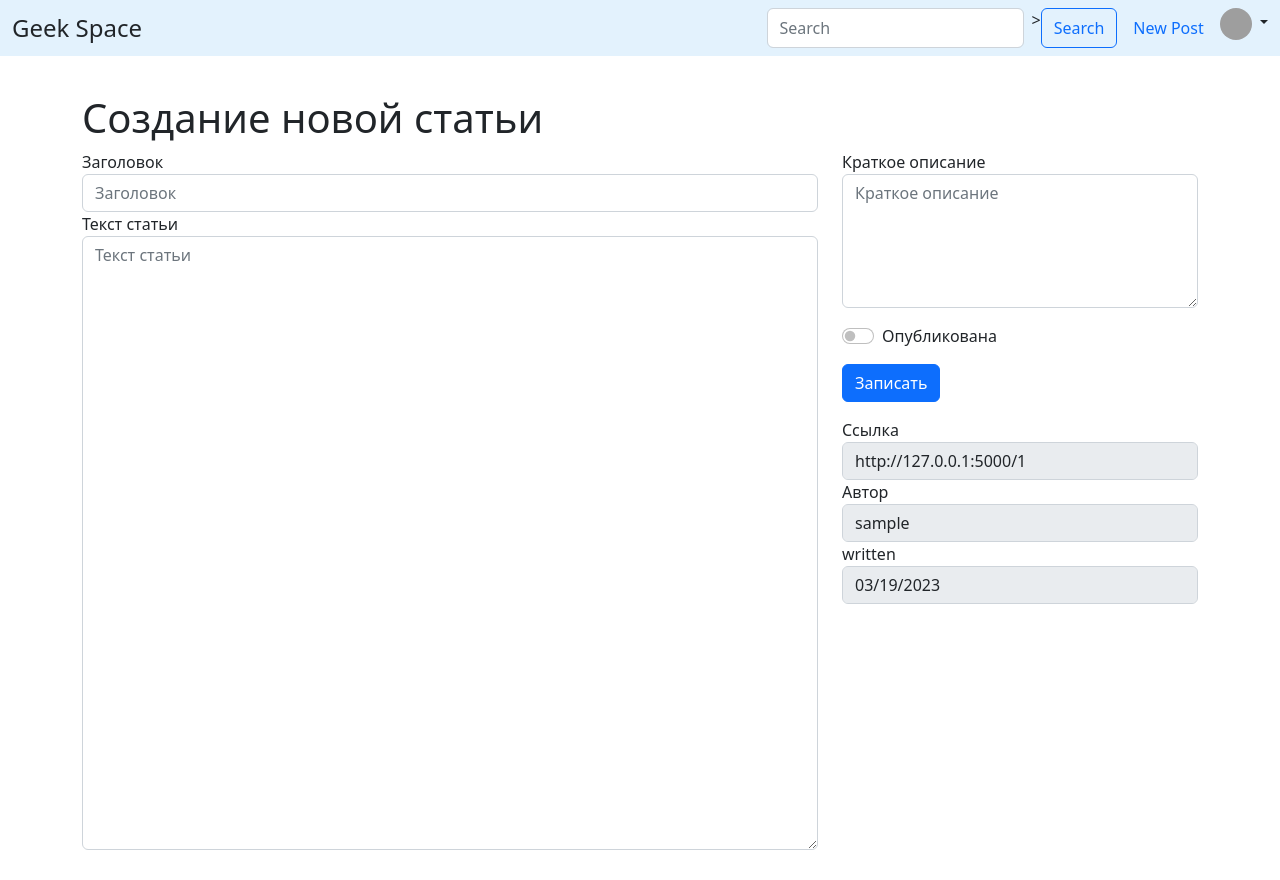
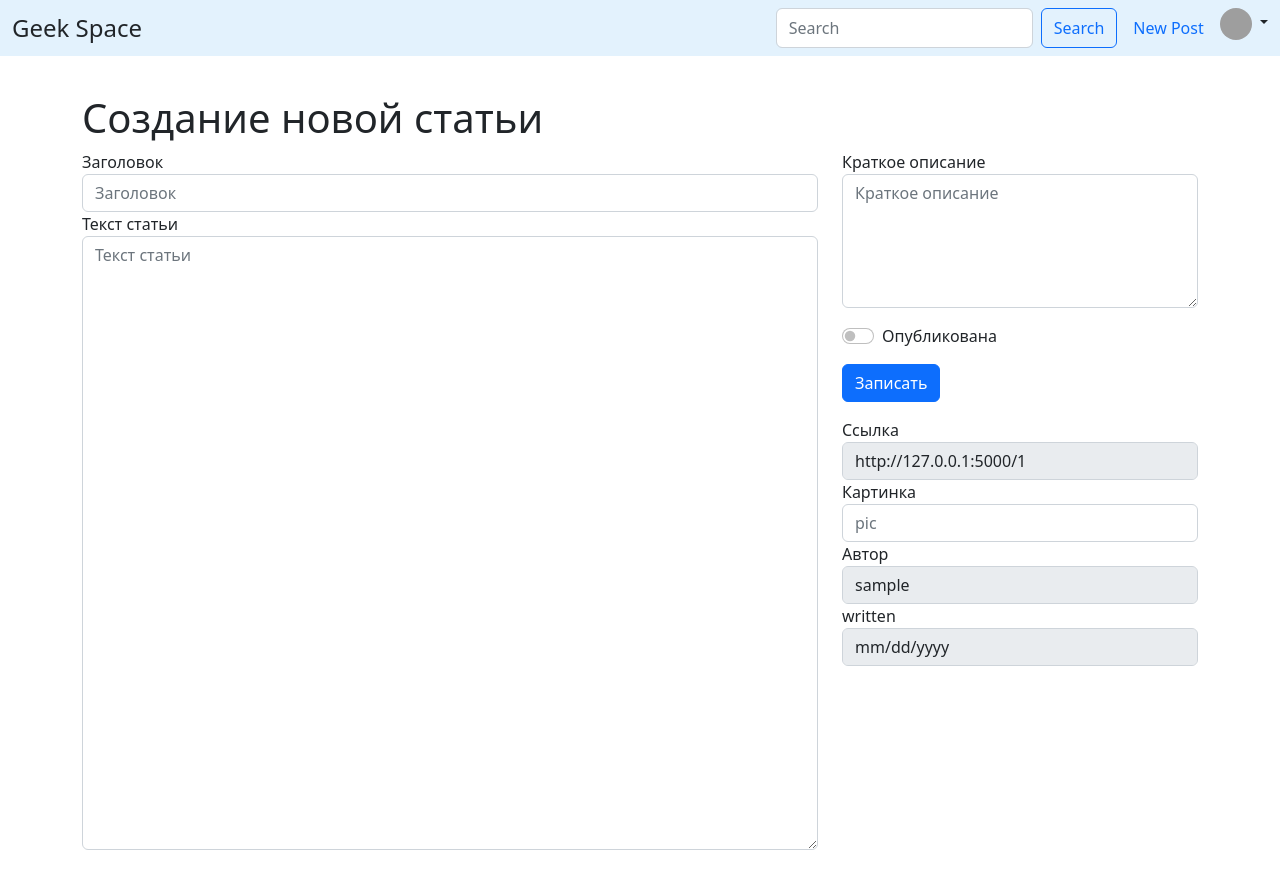
Before and after one commit to mishakov1c/gaming_web, a Flask app: page /create_post in a window 1280 px wide. Run offline with Flask 3, Linux system fonts and the light colour scheme; the visitor is signed in with stand-in values (Sample User, id 1); data that the repository does not hold is empty; some libraries are stand-ins or nearby versions; grey boxes are pictures that could not be loaded.

Commit message:
some fixes

```diff
--- a/webapp/article/views.py
+++ b/webapp/article/views.py
@@ -25,7 +25,7 @@ def new_post_url():
 # Переход на главную страницу
 @blueprint.route('/')
 def index():
-    news_list = Articles.query.filter(Articles.is_published == True).order_by(Articles.edited.desc())
+    news_list = Articles.query.filter(Articles.is_published == True).order_by(Articles.written.desc())
     return render_template('articles/index.html', news_list = news_list, current_user=current_user)
 
 
@@ -58,21 +58,22 @@ def add_comment():
 @blueprint.route('/create_post', methods=('GET', 'POST'))
 def create_post():
     author_id = current_user.id
-    written = datetime.date.today()
-    written_string = datetime.date.strftime(written, '%Y-%m-%d')
+    written = datetime.datetime.now()
+    written_string = datetime.datetime.strftime(written, '%Y-%m-%d %H:%M:%S')
     url = new_post_url()
 
     if request.method == 'POST':
         title = request.form['title']
         content = request.form['content']
         description = request.form['description']
+        pic = request.form['pic']
         is_published = True if type(request.form.get('is_published')) == str else False
 
         if not title:
             flash('Title is required!')
         else:
             new_article = Articles(title=title, url=url, written=written,
-            author_id=author_id, text=content, description=description, edited=written, is_published=is_published)
+            author_id=author_id, text=content, description=description, edited=written, is_published=is_published, pic=pic)
             db.session.add(new_article)
             db.session.commit()
         return redirect(url_for('article.index'))
@@ -84,8 +85,8 @@ def create_post():
 def edit_post(id):
     post = get_post(id)
     written = post.written
-    written_string = datetime.date.strftime(written, '%Y-%m-%d')
-    edited = datetime.date.strftime(post.edited, '%Y-%m-%d')
+    written_string = datetime.datetime.strftime(written, '%Y-%m-%d %H:%M:%S')
+    edited = datetime.date.strftime(post.edited, '%Y-%m-%d %H:%M:%S')
 
     if request.method == 'POST':
         title = request.form['title']
@@ -102,7 +103,7 @@ def edit_post(id):
             post.title = title
             post.url = url
             post.written = written
-            post.edited = datetime.date.today()
+            post.edited = datetime.datetime.now()
             post.text = content
             post.description = description
             post.is_published = is_published
@@ -137,3 +138,4 @@ def search():
             return render_template('articles/search_results.html', results_list=results_list)
         else:
             flash('Длина искомой строки должна быть больше 3 символов!')
+    return redirect(url_for('article.index'))
--- a/webapp/templates/articles/create_post.html
+++ b/webapp/templates/articles/create_post.html
@@ -55,6 +55,13 @@
             </div>
 
             <div class="form-group">
+                <label for="pic">Картинка</label>
+                <input type="text" name="pic"
+                placeholder="pic" class="form-control"
+                value="{{ request.form['pic'] }}"></input>
+            </div>
+
+            <div class="form-group">
                 <label for="author">Автор</label>
                 <input type="text" name="author"
                     class="form-control"
--- a/webapp/templates/articles/edit_post.html
+++ b/webapp/templates/articles/edit_post.html
@@ -28,9 +28,8 @@
 
             <div class="form-group">
                 <label for="description">Краткое описание</label>
-                <textarea type="text" name="description"
-                    placeholder="Краткое описание" class="form-control"
-                    value="{{ request.form['description'] or post['description'] }}" rows="5"></textarea>
+                <textarea name="description" placeholder="Краткое описание"
+                    class="form-control" rows="5">{{ request.form['description'] or post['description'] }}</textarea>
             </div>
 
             <div class="form-check form-switch">
--- a/webapp/templates/menu.html
+++ b/webapp/templates/menu.html
@@ -5,13 +5,11 @@
     </a>
     <form class="d-flex" role="search" action="{{ url_for('article.search') }}" method="post">
       <input class="form-control me-2" type="search" placeholder="Search" name="search_query" aria-label="Search"
-          value="{{ request.form['search_query'] }}">>
+          value="{{ request.form['search_query'] }}">
       <button class="btn btn-outline-primary" type="submit">Search</button>
     </form>
 
     <ul class="nav nav-pills">
-      <!-- <li class="nav-item"><a href="#" class="nav-link">About</a></li> -->
-
       {% if current_user.is_authenticated %}
       <li class="nav-item">
         <a class="nav-link" href="{{url_for('article.create_post')}}">New Post</a>
```
